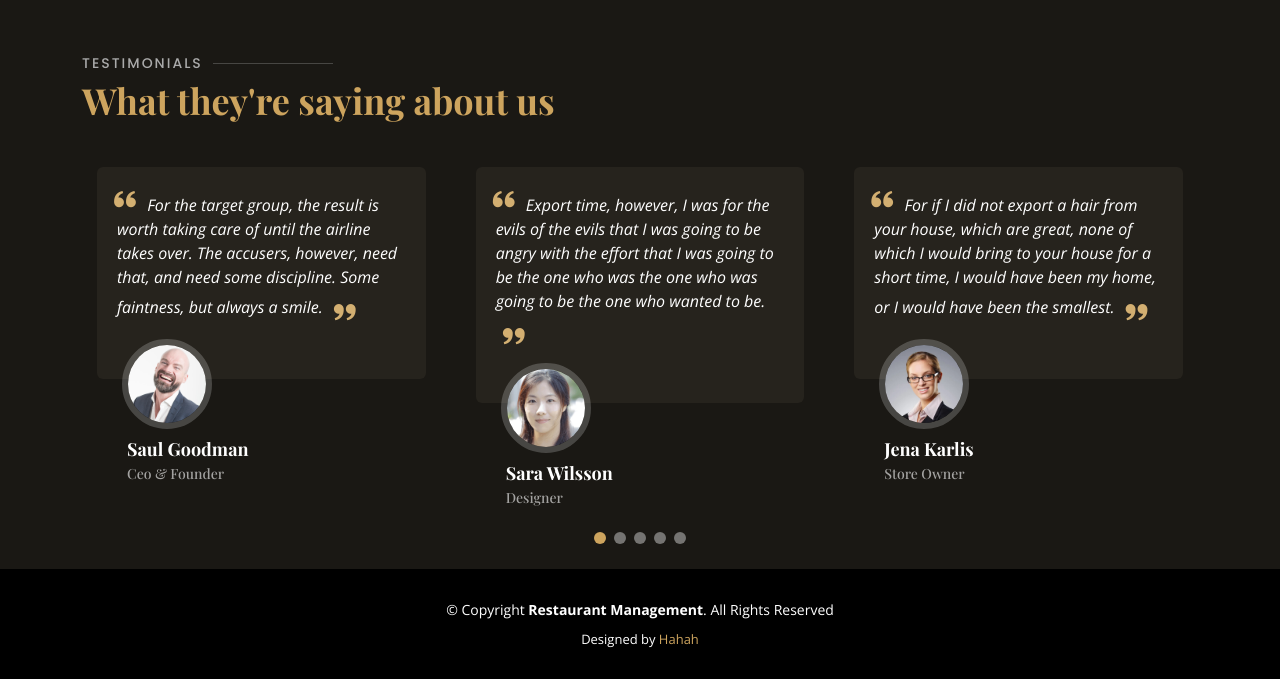
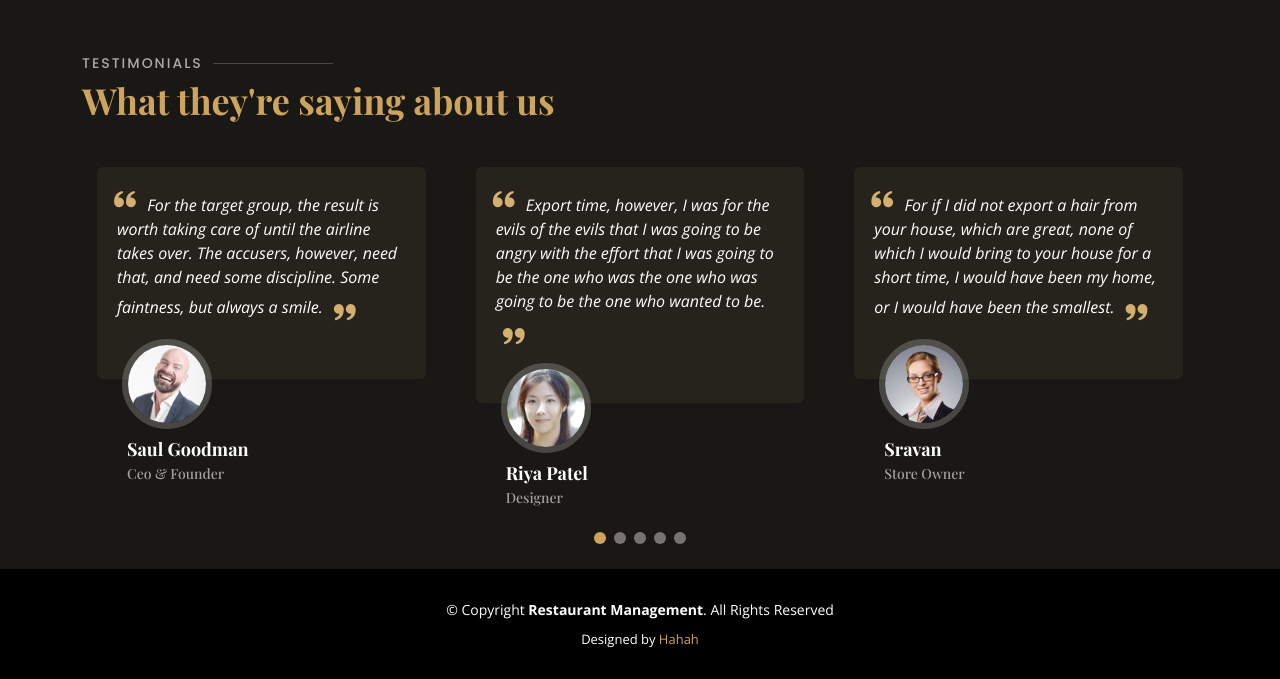
Before and after one commit to patelriyak/Group5-Oops-Project, a Flask app: page /about/about in a window 1280 px wide. Shown: the part 121-800 px from the top of the page. Run offline with Flask 2, Linux system fonts and the light colour scheme; some libraries are stand-ins or nearby versions; some web fonts are replaced.

Commit message:
Update about.html

```diff
--- a/RestaurantManagementSystem/templates/about.html
+++ b/RestaurantManagementSystem/templates/about.html
@@ -38,7 +38,7 @@
               <i class="bx bxs-quote-alt-right quote-icon-right"></i>
             </p>
             <img src="assets/img/testimonials/testimonials-2.jpg" class="testimonial-img" alt="">
-            <h3>Sara Wilsson</h3>
+            <h3>Riya Patel</h3>
             <h4>Designer</h4>
           </div>
         </div><!-- End testimonial item -->
@@ -51,7 +51,7 @@
               <i class="bx bxs-quote-alt-right quote-icon-right"></i>
             </p>
             <img src="assets/img/testimonials/testimonials-3.jpg" class="testimonial-img" alt="">
-            <h3>Jena Karlis</h3>
+            <h3>Sravan</h3>
             <h4>Store Owner</h4>
           </div>
         </div><!-- End testimonial item -->
@@ -64,7 +64,7 @@
               <i class="bx bxs-quote-alt-right quote-icon-right"></i>
             </p>
             <img src="assets/img/testimonials/testimonials-4.jpg" class="testimonial-img" alt="">
-            <h3>Matt Brandon</h3>
+            <h3>Bhavana Rao</h3>
             <h4>Freelancer</h4>
           </div>
         </div><!-- End testimonial item -->
@@ -77,7 +77,7 @@
               <i class="bx bxs-quote-alt-right quote-icon-right"></i>
             </p>
             <img src="assets/img/testimonials/testimonials-5.jpg" class="testimonial-img" alt="">
-            <h3>John Larson</h3>
+            <h3>Calvin Raj</h3>
             <h4>Entrepreneur</h4>
           </div>
         </div><!-- End testimonial item -->
```
